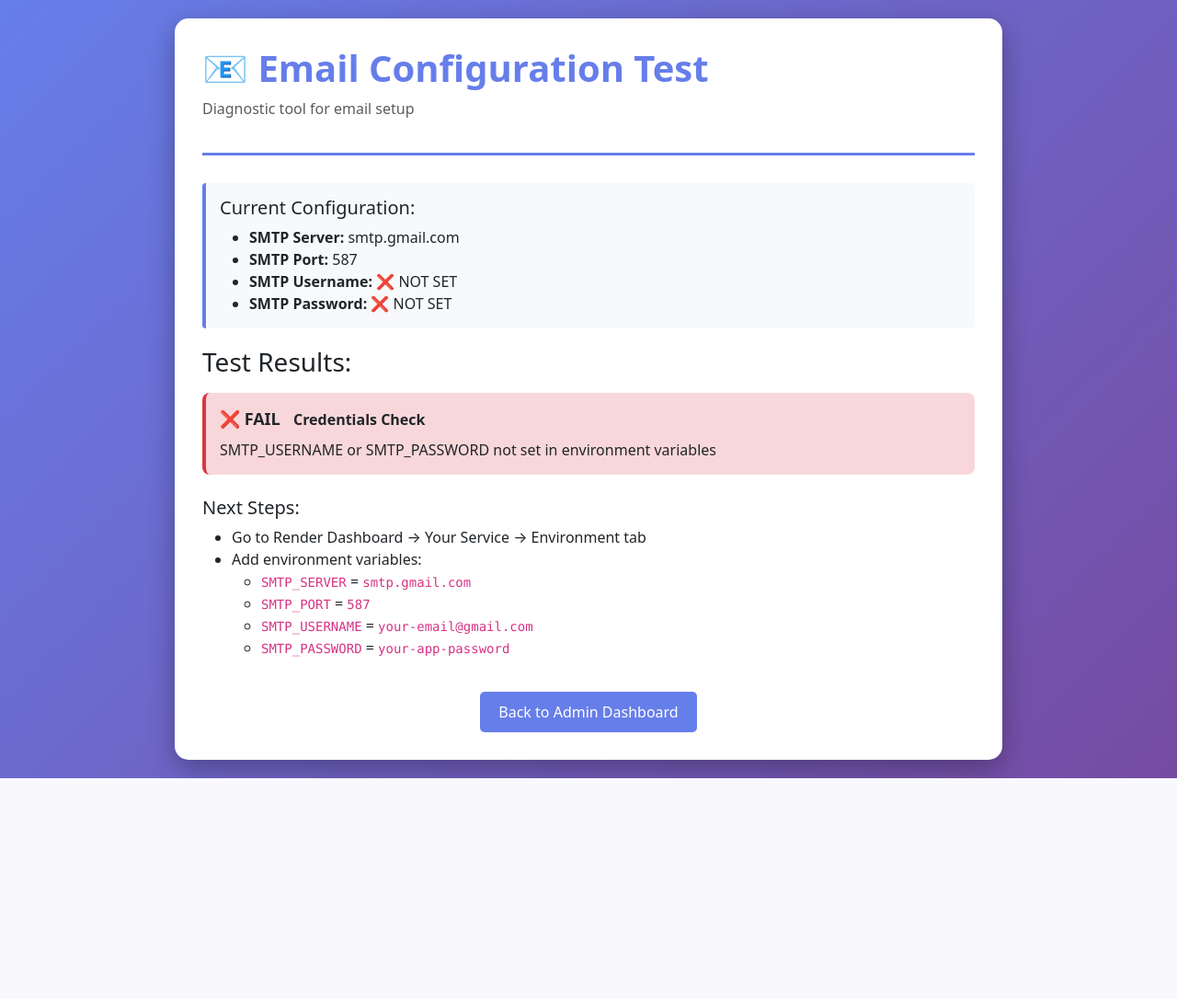
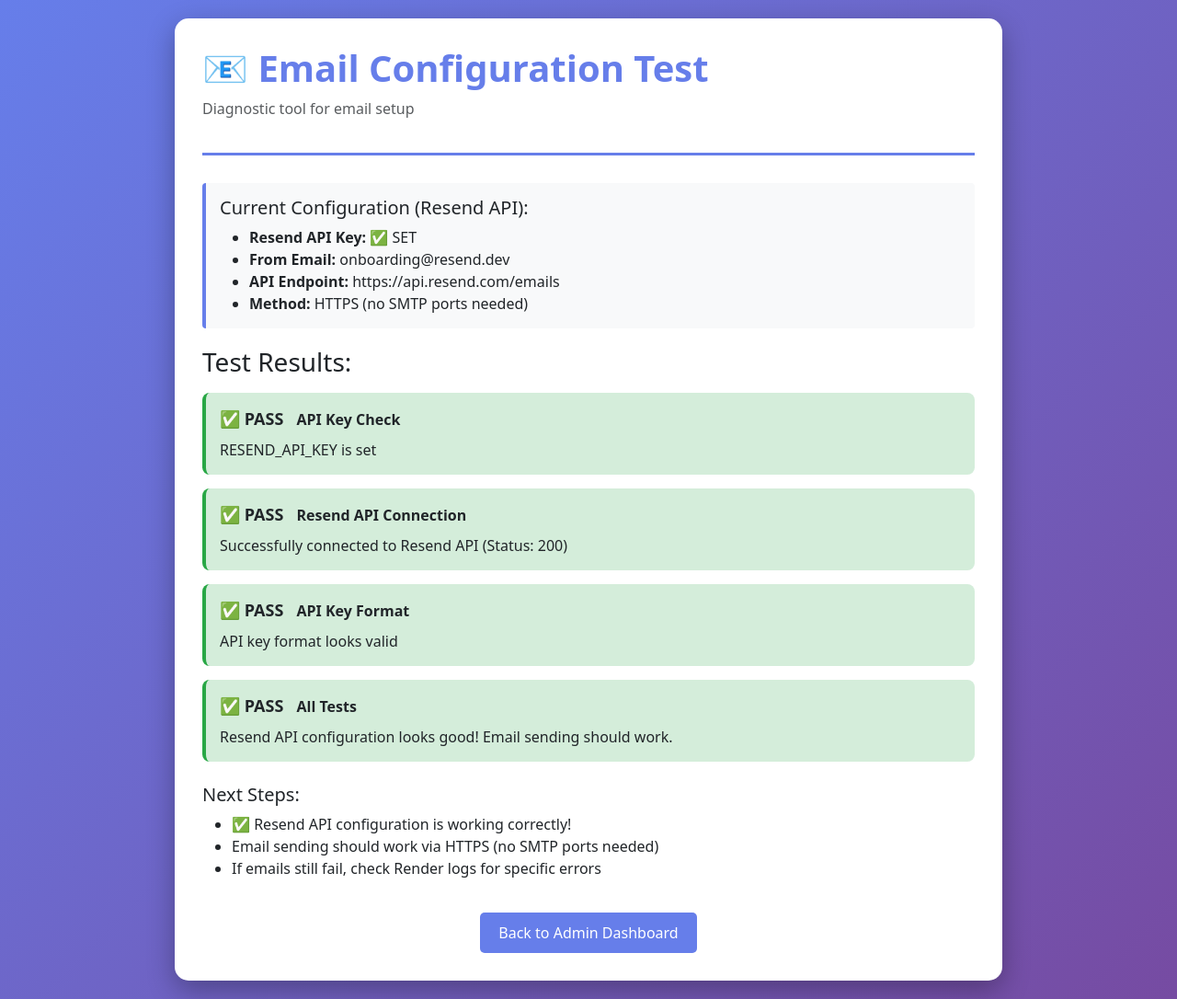
Before and after one commit to Chandan-1818/FOOD-NUTRIENTS-MEAL-PLANNER, a Flask app: page /admin/test_email in a window 1280 px wide. Shown: the whole page at 92% size. Before the commit the page ends 846 px from the top, so only its background shows below. Run offline with Flask 3, Linux system fonts and the light colour scheme; the visitor is signed in with stand-in values (Sample User, id 1); data that the repository does not hold is empty; some libraries are stand-ins or nearby versions.

Commit message:
update: switch to Resend email API

```diff
--- a/app.py
+++ b/app.py
@@ -13,11 +13,7 @@
 import random
 import string
 import io
-import socket
-# Email sending imports for verification
-import smtplib
-from email.mime.text import MIMEText
-from email.mime.multipart import MIMEMultipart
+# Email sending using Resend API (HTTPS-based, no SMTP needed)
 from datetime import datetime, timedelta
 from dotenv import load_dotenv
 from PIL import Image, ImageDraw, ImageFont
@@ -161,142 +157,114 @@
     return ''.join(random.choices(string.digits, k=6))
 
 def send_verification_email(email, otp_code):
-    """Send verification email with OTP code (with timeout to prevent worker timeout)"""
+    """
+    Send verification email with OTP code using Resend API (HTTPS-based)
+
+    This function uses Resend's HTTP API instead of SMTP, which avoids network
+    connectivity issues and works reliably on cloud platforms like Render.
+    No SMTP ports, SSL/TLS configuration, or network restrictions to worry about.
+
+    Args:
+        email (str): Recipient email address
+        otp_code (str): 6-digit OTP code to send
+
+    Returns:
+        bool: True if email sent successfully, False otherwise
+    """
     try:
-        smtp_server = os.getenv('SMTP_SERVER', 'smtp.gmail.com')
-        smtp_port = int(os.getenv('SMTP_PORT', '587'))
-        smtp_username = os.getenv('SMTP_USERNAME')
-        smtp_password = os.getenv('SMTP_PASSWORD')
+        # Get Resend API key from environment variables
+        resend_api_key = os.getenv('RESEND_API_KEY')
 
-        # If email not configured, return False with detailed error
-        if not smtp_username or not smtp_password:
+        # Check if Resend API key is configured
+        if not resend_api_key:
             print(f"⚠️  Email not configured. Cannot send OTP to {email}")
-            print(f"   SMTP_USERNAME: {'SET' if smtp_username else 'NOT SET'}")
-            print(f"   SMTP_PASSWORD: {'SET' if smtp_password else 'NOT SET'}")
-            print(f"   SMTP_SERVER: {smtp_server}")
-            print(f"   SMTP_PORT: {smtp_port}")
+            print(f"   RESEND_API_KEY: NOT SET")
             print(f"   Environment: {'PRODUCTION (Render)' if os.getenv('DATABASE_URL') else 'LOCAL'}")
-            print(f"   Please configure SMTP settings in Render Environment Variables:")
+            print(f"   Please configure RESEND_API_KEY in Render Environment Variables:")
             print(f"   - Go to Render Dashboard → Your Service → Environment tab")
-            print(f"   - Add: SMTP_SERVER, SMTP_PORT, SMTP_USERNAME, SMTP_PASSWORD")
+            print(f"   - Add: RESEND_API_KEY = your-resend-api-key")
+            print(f"   - Get API key from: https://resend.com/api-keys")
             return False
 
-        # Create email message
-        msg = MIMEMultipart()
-        msg['From'] = smtp_username
-        msg['To'] = email
-        msg['Subject'] = 'Verify Your Email - Food Insight'
+        # Resend API endpoint (HTTPS-based, no SMTP needed)
+        resend_api_url = "https://api.resend.com/emails"
 
-        body = f"""
-        Hello,
+        # Email content
+        email_subject = "Verify Your Email - Food Insight"
+        email_body = f"""Hello,
 
-        Thank you for registering with Food Insight!
+Thank you for registering with Food Insight!
 
-        Your email verification code is: {otp_code}
+Your email verification code is: {otp_code}
 
-        Please enter this code on the verification page to verify your email address.
+Please enter this code on the verification page to verify your email address.
 
-        This code will expire in 10 minutes.
+This code will expire in 10 minutes.
 
-        If you did not create this account, please ignore this email.
+If you did not create this account, please ignore this email.
 
-        Best regards,
-        Food Insight Team
-        """
+Best regards,
+Food Insight Team"""
 
-        msg.attach(MIMEText(body, 'plain'))
+        # Prepare email payload for Resend API
+        # Note: Resend requires a "from" email that's verified in your Resend account
+        # Using a default from email - user should set RESEND_FROM_EMAIL if needed
+        from_email = os.getenv('RESEND_FROM_EMAIL', 'onboarding@resend.dev')
 
-        # Set socket timeout to prevent hanging (10 seconds total timeout)
-        socket.setdefaulttimeout(10)
+        payload = {
+            "from": from_email,
+            "to": [email],
+            "subject": email_subject,
+            "text": email_body
+        }
 
-        # Send email with timeout protection
-        # Try SSL (port 465) if TLS (port 587) fails due to network restrictions
+        # Headers for Resend API
+        headers = {
+            "Authorization": f"Bearer {resend_api_key}",
+            "Content-Type": "application/json"
+        }
+
+        # Log email attempt
+        print(f"📧 Attempting to send email to {email} via Resend API")
+        print(f"   Environment: {'PRODUCTION (Render)' if os.getenv('DATABASE_URL') else 'LOCAL'}")
+
+        # Send email via Resend API (HTTPS request - no SMTP needed)
         try:
-            # Try TLS first (port 587)
-            if smtp_port == 587:
-                server = smtplib.SMTP(smtp_server, smtp_port, timeout=10)
-                server.starttls()
-                server.login(smtp_username, smtp_password)
-                server.send_message(msg)
-                server.quit()
-                print(f"✓ Verification OTP sent to {email} (via TLS)")
-                return True
-            # Try SSL (port 465)
-            elif smtp_port == 465:
-                server = smtplib.SMTP_SSL(smtp_server, smtp_port, timeout=10)
-                server.login(smtp_username, smtp_password)
-                server.send_message(msg)
-                server.quit()
-                print(f"✓ Verification OTP sent to {email} (via SSL)")
+            response = requests.post(
+                resend_api_url,
+                headers=headers,
+                json=payload,
+                timeout=10  # 10 second timeout
+            )
+
+            # Check response status
+            if response.status_code == 200:
+                print(f"✓ Verification OTP sent to {email} via Resend API")
                 return True
             else:
-                # Fallback to TLS for other ports
-                server = smtplib.SMTP(smtp_server, smtp_port, timeout=10)
-                server.starttls()
-                server.login(smtp_username, smtp_password)
-                server.send_message(msg)
-                server.quit()
-                print(f"✓ Verification OTP sent to {email}")
-                return True
-        except socket.timeout:
-            print(f"❌ SMTP connection timeout for {email}")
-            print(f"   Email server took too long to respond")
+                # Resend API returned an error
+                error_data = response.json() if response.text else {}
+                error_message = error_data.get('message', f'HTTP {response.status_code}')
+                print(f"❌ Resend API error: {error_message}")
+                print(f"   Status code: {response.status_code}")
+                print(f"   Response: {response.text[:200]}")
+                return False
+
+        except requests.exceptions.Timeout:
+            print(f"❌ Resend API request timeout for {email}")
+            print(f"   API request took too long (>10 seconds)")
             return False
-        except socket.error as e:
-            error_code = str(e)
-            print(f"❌ Socket error sending email to {email}: {e}")
-            if "Network is unreachable" in error_code or "101" in error_code:
-                print(f"   ⚠️  Network unreachable - Render may be blocking SMTP connections")
-                print(f"   💡 SOLUTION: Try using port 465 with SSL instead of 587 with TLS")
-                print(f"   - In Render, change SMTP_PORT from 587 to 465")
-                print(f"   - This uses SSL instead of STARTTLS and may work better on Render")
+        except requests.exceptions.ConnectionError as e:
+            print(f"❌ Resend API connection error: {e}")
+            print(f"   Could not connect to Resend API")
+            return False
+        except requests.exceptions.RequestException as e:
+            print(f"❌ Resend API request error: {e}")
+            print(f"   Error type: {type(e).__name__}")
             return False
 
-    except smtplib.SMTPAuthenticationError as e:
-        error_msg = f"Email authentication failed: {str(e)}"
-        print(f"❌ {error_msg}")
-        print(f"   Environment: {'PRODUCTION (Render)' if os.getenv('DATABASE_URL') else 'LOCAL'}")
-        print(f"   SMTP_USERNAME: {smtp_username}")
-        print(f"   SMTP_SERVER: {smtp_server}:{smtp_port}")
-        print(f"   Please check SMTP_USERNAME and SMTP_PASSWORD in Render Environment Variables")
-        print(f"   For Gmail: Make sure you're using an App Password, not your regular password")
-        print(f"   Generate App Password at: https://myaccount.google.com/apppasswords")
-        import traceback
-        traceback.print_exc()
-        return False
-    except smtplib.SMTPRecipientsRefused as e:
-        error_msg = f"Recipient email rejected: {str(e)}"
-        print(f"❌ {error_msg}")
-        print(f"   Error: {e}")
-        import traceback
-        traceback.print_exc()
-        return False
-    except smtplib.SMTPServerDisconnected as e:
-        error_msg = f"Server disconnected: {str(e)}"
-        print(f"❌ {error_msg}")
-        print(f"   Check SMTP server and port settings")
-        import traceback
-        traceback.print_exc()
-        return False
-    except socket.timeout:
-        error_msg = "SMTP connection timeout"
-        print(f"❌ {error_msg}")
-        print(f"   Email server took too long to respond (>10 seconds)")
-        return False
-    except socket.error as e:
-        error_msg = f"Socket error: {str(e)}"
-        print(f"❌ {error_msg}")
-        error_code = str(e)
-        if "Network is unreachable" in error_code or "101" in error_code:
-            print(f"   ⚠️  Network unreachable - Render may be blocking SMTP connections")
-            print(f"   💡 SOLUTION: Try using port 465 with SSL instead of 587 with TLS")
-            print(f"   - In Render Environment Variables, change SMTP_PORT from 587 to 465")
-            print(f"   - This uses SSL instead of STARTTLS and may work better on Render")
-        import traceback
-        traceback.print_exc()
-        return False
     except Exception as e:
-        error_msg = f"Error sending email: {str(e)}"
+        error_msg = f"Error sending email via Resend: {str(e)}"
         print(f"❌ {error_msg}")
         print(f"   Error type: {type(e).__name__}")
         import traceback
@@ -917,138 +885,122 @@
 
 @app.route('/admin/test_email')
 def admin_test_email():
-    """Test email configuration (admin only)"""
+    """
+    Test Resend API email configuration (admin only)
+
+    This function tests the Resend API configuration instead of SMTP.
+    No SMTP ports, SSL/TLS, or network connections needed.
+    """
     # Check if user is admin
     if not session.get('admin'):
         flash('Access denied. Admin privileges required.')
         return redirect(url_for('login'))
 
-    # Get configuration
-    smtp_server = os.getenv('SMTP_SERVER', 'smtp.gmail.com')
-    smtp_port = os.getenv('SMTP_PORT', '587')
-    smtp_username = os.getenv('SMTP_USERNAME')
-    smtp_password = os.getenv('SMTP_PASSWORD')
+    # Get Resend configuration
+    resend_api_key = os.getenv('RESEND_API_KEY')
+    resend_from_email = os.getenv('RESEND_FROM_EMAIL', 'onboarding@resend.dev')
 
     results = {
-        'smtp_server': smtp_server,
-        'smtp_port': smtp_port,
-        'smtp_username': smtp_username if smtp_username else '❌ NOT SET',
-        'smtp_password': '✅ SET' if smtp_password else '❌ NOT SET',
+        'resend_api_key': '✅ SET' if resend_api_key else '❌ NOT SET',
+        'resend_from_email': resend_from_email,
         'tests': []
     }
 
-    # Test 1: Check if credentials are set
-    if not smtp_username or not smtp_password:
+    # Test 1: Check if API key is set
+    if not resend_api_key:
         results['tests'].append({
-            'name': 'Credentials Check',
+            'name': 'API Key Check',
             'status': '❌ FAIL',
-            'message': 'SMTP_USERNAME or SMTP_PASSWORD not set in environment variables'
+            'message': 'RESEND_API_KEY not set in environment variables'
         })
         return render_template('admin_test_email.html', results=results)
     else:
         results['tests'].append({
-            'name': 'Credentials Check',
+            'name': 'API Key Check',
             'status': '✅ PASS',
-            'message': 'Both SMTP_USERNAME and SMTP_PASSWORD are set'
+            'message': 'RESEND_API_KEY is set'
         })
 
-    # Test 2: Test SMTP connection (support both TLS and SSL)
-    server = None
+    # Test 2: Test Resend API connection (HTTPS request)
     try:
-        socket.setdefaulttimeout(10)
-        if int(smtp_port) == 465:
-            # Use SSL for port 465
-            server = smtplib.SMTP_SSL(smtp_server, int(smtp_port), timeout=10)
+        # Test API endpoint
+        test_url = "https://api.resend.com/emails"
+        headers = {
+            "Authorization": f"Bearer {resend_api_key}",
+            "Content-Type": "application/json"
+        }
+
+        # Simple test payload (won't actually send, just test connection)
+        test_payload = {
+            "from": resend_from_email,
+            "to": ["test@example.com"],
+            "subject": "Test",
+            "text": "Test"
+        }
+
+        response = requests.post(
+            test_url,
+            headers=headers,
+            json=test_payload,
+            timeout=10
+        )
+
+        # Even if it fails, if we get a response, the API is reachable
+        if response.status_code in [200, 201, 400, 422]:  # 400/422 means API is working but validation failed
             results['tests'].append({
-                'name': 'SMTP Connection (SSL)',
+                'name': 'Resend API Connection',
                 'status': '✅ PASS',
-                'message': f'Successfully connected to {smtp_server}:{smtp_port} using SSL'
-            })
-        else:
-            # Use TLS for port 587 or other ports
-            server = smtplib.SMTP(smtp_server, int(smtp_port), timeout=10)
-            results['tests'].append({
-                'name': 'SMTP Connection',
-                'status': '✅ PASS',
-                'message': f'Successfully connected to {smtp_server}:{smtp_port}'
-            })
-    except socket.error as e:
-        error_msg = str(e)
-        if "Network is unreachable" in error_msg or "101" in error_msg:
-            results['tests'].append({
-                'name': 'SMTP Connection',
-                'status': '❌ FAIL',
-                'message': f'Network unreachable: {str(e)}. Try changing SMTP_PORT to 465 (SSL) instead of 587 (TLS)'
+                'message': f'Successfully connected to Resend API (Status: {response.status_code})'
             })
         else:
             results['tests'].append({
-                'name': 'SMTP Connection',
+                'name': 'Resend API Connection',
                 'status': '❌ FAIL',
-                'message': f'Connection failed: {str(e)}'
+                'message': f'API returned status {response.status_code}: {response.text[:100]}'
             })
+            return render_template('admin_test_email.html', results=results)
+
+    except requests.exceptions.Timeout:
+        results['tests'].append({
+            'name': 'Resend API Connection',
+            'status': '❌ FAIL',
+            'message': 'Connection timeout - Resend API took too long to respond'
+        })
+        return render_template('admin_test_email.html', results=results)
+    except requests.exceptions.ConnectionError as e:
+        results['tests'].append({
+            'name': 'Resend API Connection',
+            'status': '❌ FAIL',
+            'message': f'Connection error: {str(e)}. Check internet connectivity.'
+        })
         return render_template('admin_test_email.html', results=results)
     except Exception as e:
         results['tests'].append({
-            'name': 'SMTP Connection',
+            'name': 'Resend API Connection',
             'status': '❌ FAIL',
             'message': f'Connection failed: {str(e)}'
         })
         return render_template('admin_test_email.html', results=results)
 
-    # Test 3: Test TLS (only for non-SSL connections)
-    if int(smtp_port) != 465:
-        try:
-            server.starttls()
-            results['tests'].append({
-                'name': 'TLS Encryption',
-                'status': '✅ PASS',
-                'message': 'TLS encryption enabled successfully'
-            })
-        except Exception as e:
-            results['tests'].append({
-                'name': 'TLS Encryption',
-                'status': '❌ FAIL',
-                'message': f'TLS failed: {str(e)}'
-            })
-            server.quit()
-            return render_template('admin_test_email.html', results=results)
+    # Test 3: Test API key validity (check if it's a valid format)
+    if len(resend_api_key) < 20:
+        results['tests'].append({
+            'name': 'API Key Format',
+            'status': '⚠️  WARNING',
+            'message': 'API key seems too short. Make sure you copied the full key.'
+        })
     else:
         results['tests'].append({
-            'name': 'SSL Encryption',
+            'name': 'API Key Format',
             'status': '✅ PASS',
-            'message': 'SSL encryption enabled (port 465)'
+            'message': 'API key format looks valid'
         })
 
-    # Test 4: Test authentication
-    try:
-        server.login(smtp_username, smtp_password)
-        results['tests'].append({
-            'name': 'Authentication',
-            'status': '✅ PASS',
-            'message': 'Authentication successful'
-        })
-    except smtplib.SMTPAuthenticationError as e:
-        results['tests'].append({
-            'name': 'Authentication',
-            'status': '❌ FAIL',
-            'message': f'Authentication failed: {str(e)}. Make sure you\'re using an App Password (Gmail) or correct password.'
-        })
-        server.quit()
-        return render_template('admin_test_email.html', results=results)
-    except Exception as e:
-        results['tests'].append({
-            'name': 'Authentication',
-            'status': '❌ FAIL',
-            'message': f'Authentication error: {str(e)}'
-        })
-        server.quit()
-        return render_template('admin_test_email.html', results=results)
-
-    server.quit()
+    # All tests passed
     results['tests'].append({
         'name': 'All Tests',
         'status': '✅ PASS',
-        'message': 'Email configuration is working correctly!'
+        'message': 'Resend API configuration looks good! Email sending should work.'
     })
 
     return render_template('admin_test_email.html', results=results)
--- a/templates/admin_test_email.html
+++ b/templates/admin_test_email.html
@@ -78,12 +78,12 @@
         </div>
 
         <div class="config-info">
-            <h5>Current Configuration:</h5>
+            <h5>Current Configuration (Resend API):</h5>
             <ul class="mb-0">
-                <li><strong>SMTP Server:</strong> {{ results.smtp_server }}</li>
-                <li><strong>SMTP Port:</strong> {{ results.smtp_port }}</li>
-                <li><strong>SMTP Username:</strong> {{ results.smtp_username }}</li>
-                <li><strong>SMTP Password:</strong> {{ results.smtp_password }}</li>
+                <li><strong>Resend API Key:</strong> {{ results.resend_api_key }}</li>
+                <li><strong>From Email:</strong> {{ results.resend_from_email }}</li>
+                <li><strong>API Endpoint:</strong> https://api.resend.com/emails</li>
+                <li><strong>Method:</strong> HTTPS (no SMTP ports needed)</li>
             </ul>
         </div>
 
@@ -100,23 +100,24 @@
         <div class="mt-4">
             <h5>Next Steps:</h5>
             <ul>
-                {% if '❌' in results.smtp_username or '❌' in results.smtp_password %}
+                {% if '❌' in results.resend_api_key %}
                 <li>Go to Render Dashboard → Your Service → Environment tab</li>
-                <li>Add environment variables:
+                <li>Add environment variable:
                     <ul>
-                        <li><code>SMTP_SERVER</code> = <code>smtp.gmail.com</code></li>
-                        <li><code>SMTP_PORT</code> = <code>587</code></li>
-                        <li><code>SMTP_USERNAME</code> = <code>your-email@gmail.com</code></li>
-                        <li><code>SMTP_PASSWORD</code> = <code>your-app-password</code></li>
+                        <li><code>RESEND_API_KEY</code> = <code>your-resend-api-key</code></li>
+                        <li><code>RESEND_FROM_EMAIL</code> = <code>your-verified-email@domain.com</code> (optional, defaults to onboarding@resend.dev)</li>
                     </ul>
                 </li>
+                <li>Get your Resend API key from: <a href="https://resend.com/api-keys" target="_blank">Resend API Keys</a></li>
+                <li>Sign up for Resend at: <a href="https://resend.com" target="_blank">resend.com</a> (free tier available)</li>
                 {% elif results.tests|selectattr('status', 'equalto', '❌ FAIL')|list|length > 0 %}
                 <li>Check the error messages above</li>
-                <li>For Gmail: Make sure you're using an <strong>App Password</strong>, not your regular password</li>
-                <li>Enable 2-Step Verification on your Gmail account</li>
-                <li>Generate a new App Password at: <a href="https://myaccount.google.com/apppasswords" target="_blank">Google App Passwords</a></li>
+                <li>Verify your Resend API key is correct</li>
+                <li>Make sure your "from" email is verified in your Resend account</li>
+                <li>Check Resend dashboard for any account issues: <a href="https://resend.com" target="_blank">Resend Dashboard</a></li>
                 {% else %}
-                <li>✅ Email configuration is working correctly!</li>
+                <li>✅ Resend API configuration is working correctly!</li>
+                <li>Email sending should work via HTTPS (no SMTP ports needed)</li>
                 <li>If emails still fail, check Render logs for specific errors</li>
                 {% endif %}
             </ul>
```
